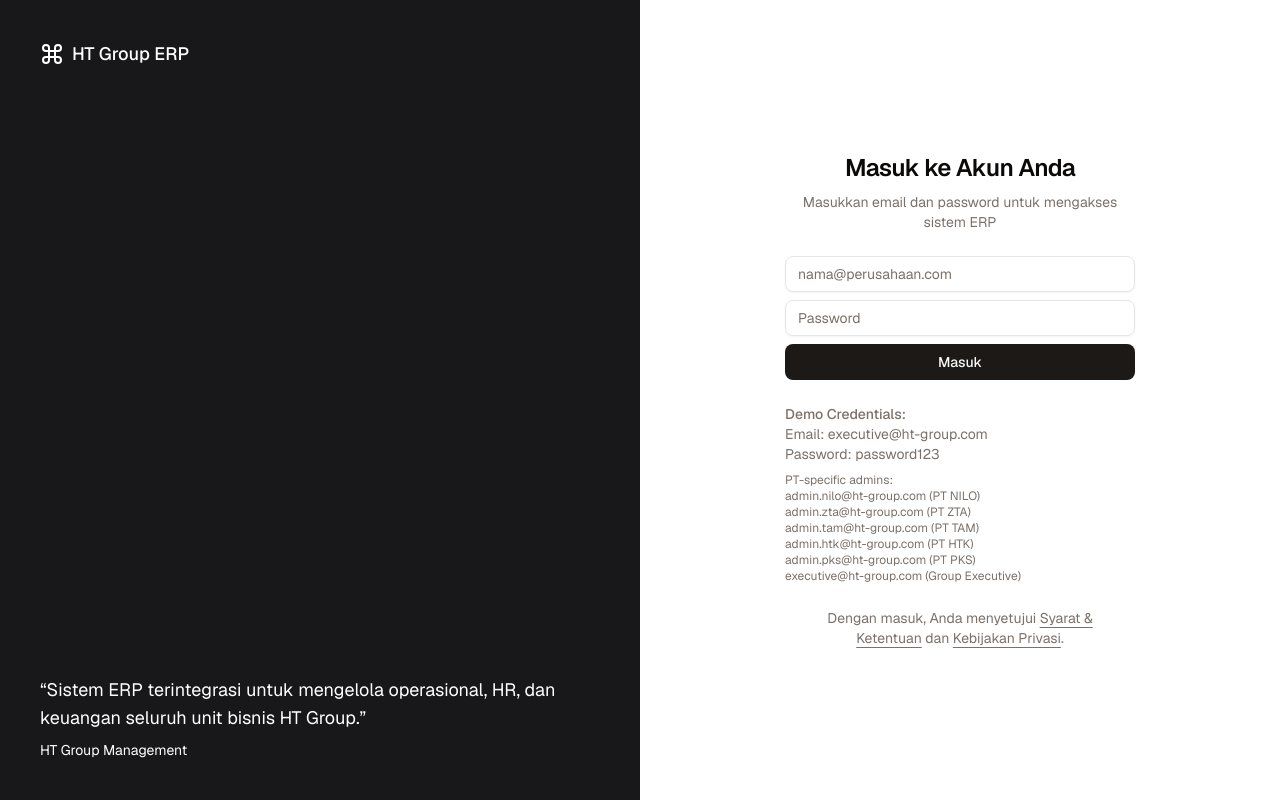
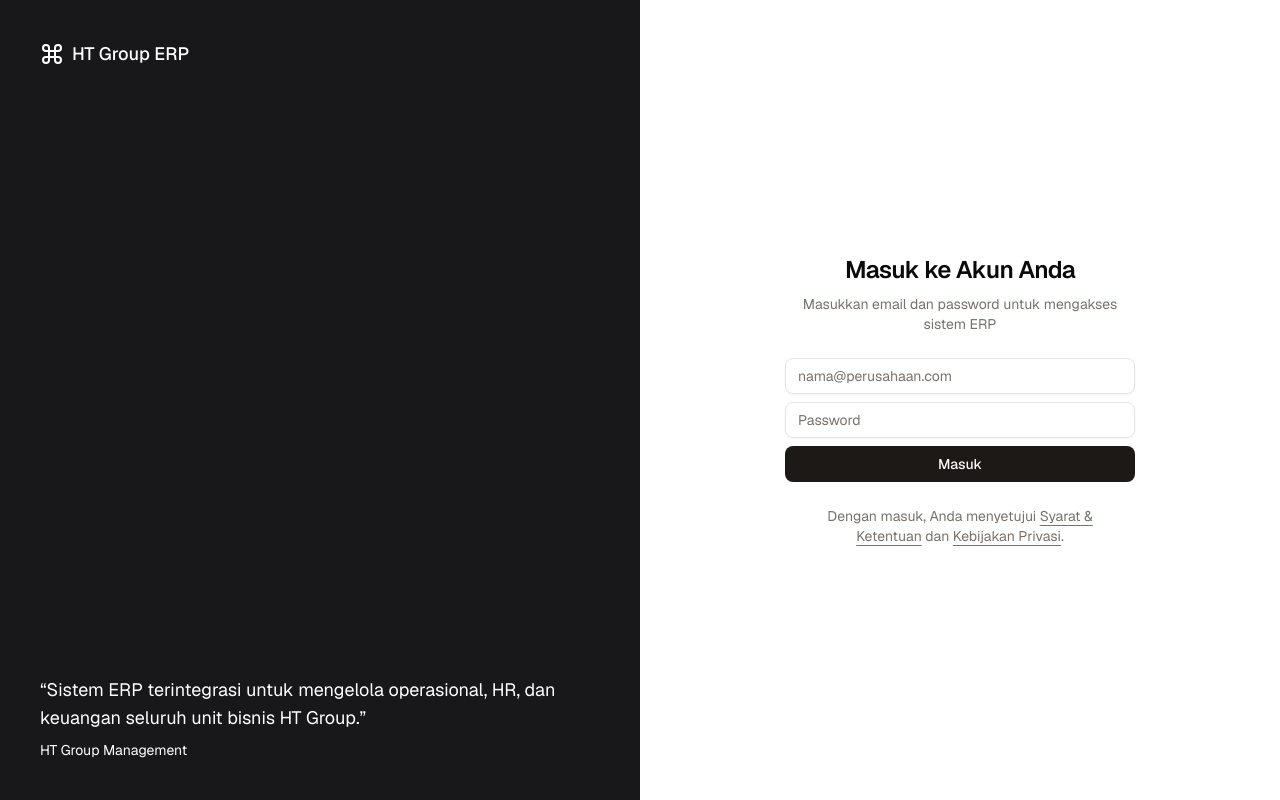
Before and after one commit to novryanda/ht-group, a Next.js app: page /login in a window 1280 px wide. Built offline with nearby package versions, Linux system fonts and the light colour scheme.

Commit message:
update lagi

```diff
--- a/src/components/auth/login-form.tsx
+++ b/src/components/auth/login-form.tsx
@@ -98,21 +98,6 @@ export function LoginForm() {
         </div>
       </form>
 
-      <div className="text-sm text-muted-foreground">
-        <p className="font-medium">Demo Credentials:</p>
-        <p>Email: executive@ht-group.com</p>
-        <p>Password: password123</p>
-        <div className="mt-2">
-          <p className="text-xs">PT-specific admins:</p>
-          <p className="text-xs">admin.nilo@ht-group.com (PT NILO)</p>
-          <p className="text-xs">admin.zta@ht-group.com (PT ZTA)</p>
-          <p className="text-xs">admin.tam@ht-group.com (PT TAM)</p>
-          <p className="text-xs">admin.htk@ht-group.com (PT HTK)</p>
-          <p className="text-xs">admin.pks@ht-group.com (PT PKS)</p>
-          <p className="text-xs">executive@ht-group.com (Group Executive)</p>
-        </div>
-      </div>
-
     </div>
   );
 }
```
